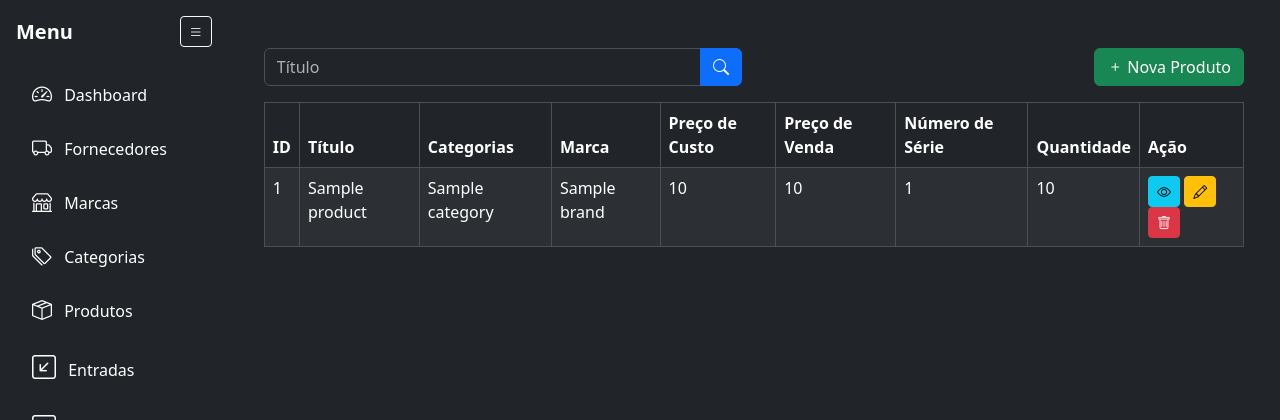
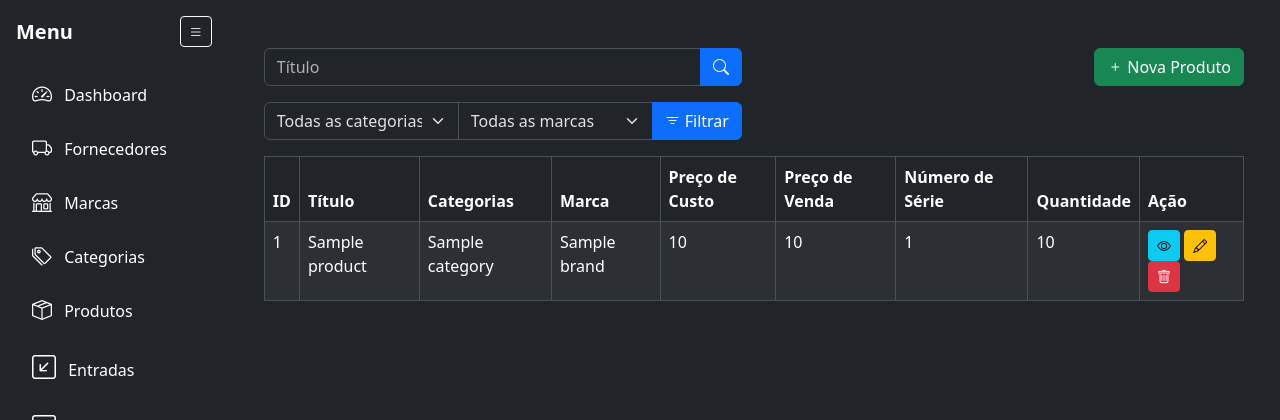
Before and after one commit to Jean-Costaa/SGE, a Django app: template products/templates/product_list.html in a window 1280 px wide. Shown: the part 56-476 px from the top of the page. Run offline with Django 5.2, Linux system fonts and the light colour scheme; the template is opened without the code that fills it: most values are stand-ins (such as "Sample title", 1, 10 or a date in 2020).

Commit message:
Filtros de produtos (parte 1)

```diff
--- a/products/templates/product_list.html
+++ b/products/templates/product_list.html
@@ -7,7 +7,6 @@ SGE - Produtos
 {% block content %}
 
 <div class="row mb-3">
-
     <div class="col-md-6">
         <form method="get" action="{% url 'product_list' %}">
             <div class="input-group">
@@ -24,7 +23,33 @@ SGE - Produtos
             <ic class="bi bi-plus"> Nova Produto</i>
         </a>
     </div>
+</div>
 
+<div class="row mb-3">
+    <div class="col-md-6">
+        <form method="get" action="{% url 'product_list' %}">
+          <div class="input-group">
+
+            <select class="form-select" name="category">
+              <option value="" {% if not request.GET.category %} selected {% endif %}>Todas as categorias</option>
+              {% for category in categories %}
+                <option value="{{ category.id }}" {% if request.GET.category == category.id %} selected {% endif %}>{{ category.name }}</option>
+              {% endfor %}
+            </select>
+
+            <select class="form-select" name="brand">
+              <option value="" {% if not request.GET.brand %} selected {% endif %}>Todas as marcas</option>
+              {% for brand in brands %}
+                <option value="{{ brand.id }}" {% if request.GET.brand == brand.id %} selected {% endif %}>{{ brand.name }}</option>
+              {% endfor %}
+            </select>
+
+            <button type="submit" class="btn btn-primary">
+              <i class="bi bi-filter"></i> Filtrar
+            </button>
+          </div>
+        </form>
+    </div>
 </div>
 
 <div class="table-responsive">
```
Also changed, not shown: products/views.py (+8 -0 lines).
